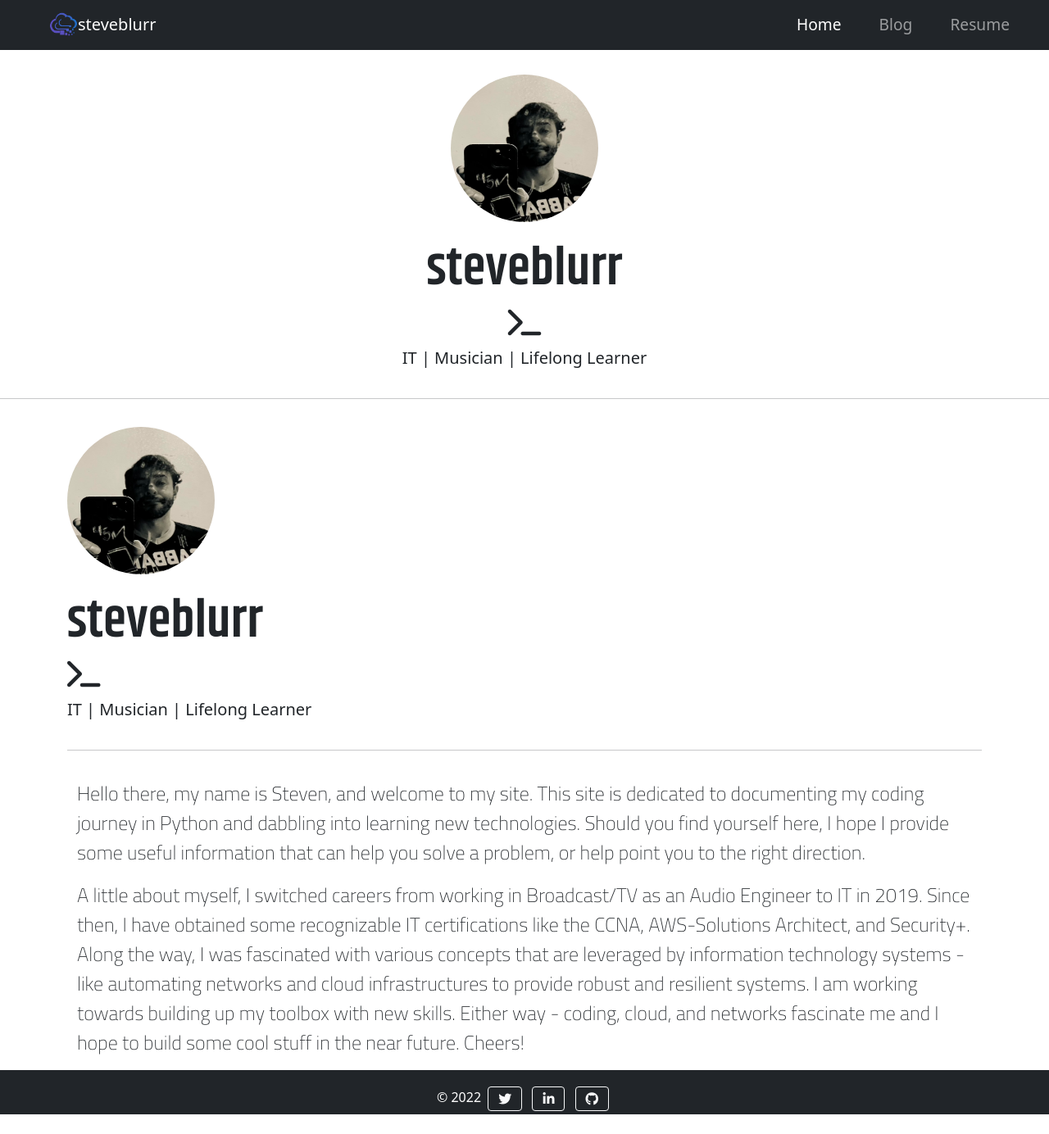
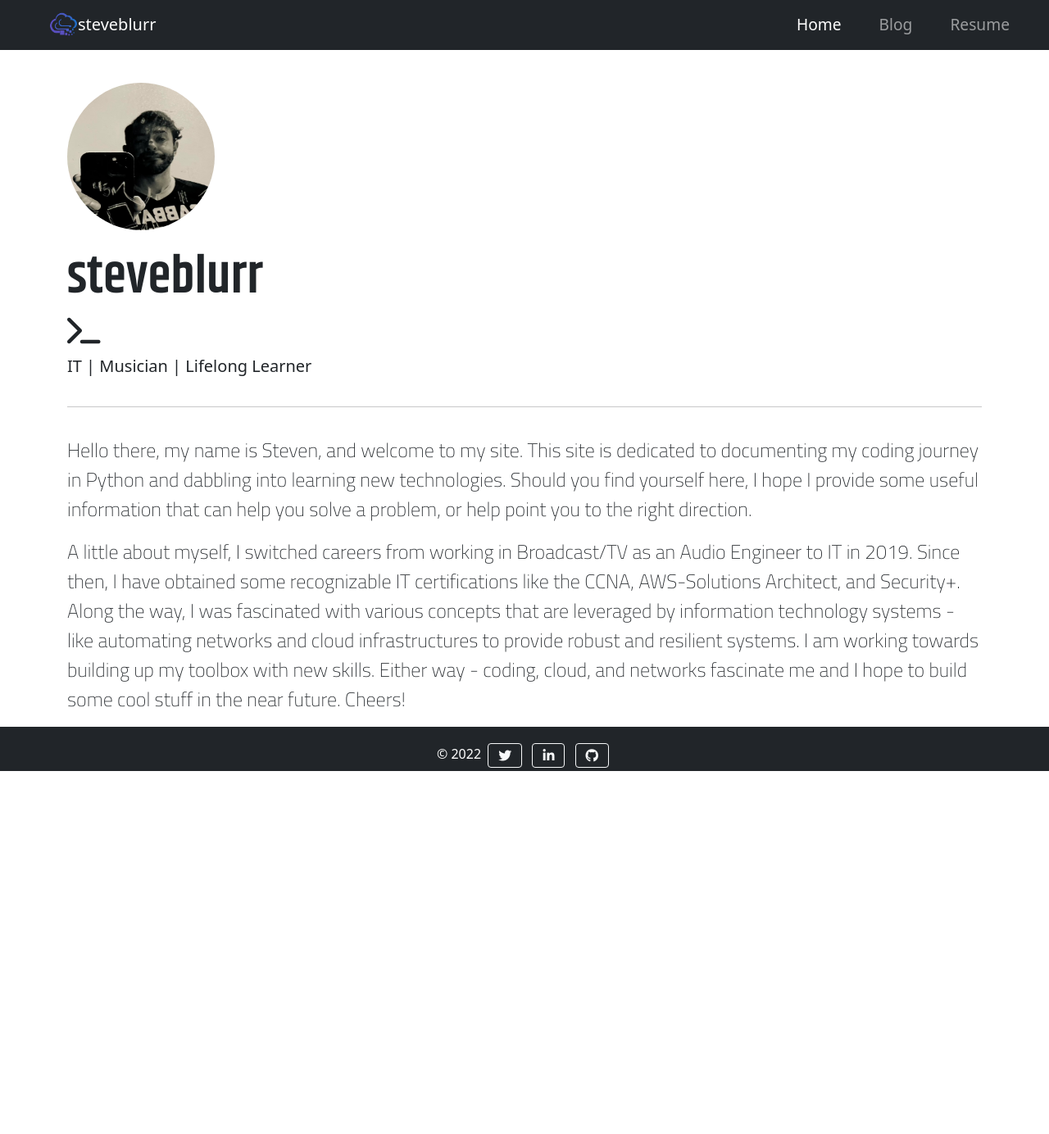
Before and after one commit to steveblurr/spazztictreeprotocol.com, a Jekyll site: the page built from index.markdown, in a window 1280 px wide. Shown: the whole page at 82% size. Built offline with Jekyll 4.4.1, drawn with Linux system fonts in a browser that asks for light colours; nearby versions of some CDN libraries; some web fonts are replaced.

Commit message:
okay, now?

```diff
--- a/index.markdown
+++ b/index.markdown
@@ -10,23 +10,18 @@ permalink: /
 
 
 <div class="main-div jumbotron">
-      <img class="index-image" src="images/steve-bio-pic.png">
-      <h1 class="index-name display-3">steveblurr</h1> <i class='fas fa-terminal' style='font-size:36px'></i>
-      <p class="index-title lead">IT | Musician | Lifelong Learner</p>
-      <hr class="index-hr my-4">
 
       <div class="intro-div container-md container-sm">
-<img class="index-image" src="images/steve-bio-pic.png">
-<h1 class="index-name display-3">steveblurr</h1> <i class='fas fa-terminal' style='font-size:36px'></i>
-<p class="index-title lead">IT | Musician | Lifelong Learner</p>
-<hr class="index-hr my-4">
+            <img class="index-image" src="images/steve-bio-pic.png">
+            <h1 class="index-name display-3">steveblurr</h1> <i class='fas fa-terminal' style='font-size:36px'></i>
+            <p class="index-title lead">IT | Musician | Lifelong Learner</p>
+            <hr class="index-hr my-4">
+      </div>
+      <div class="intro-div container-md container-sm">
 
-<div class="intro-div container-md container-sm">
-
-        <p class="index-intro"> Hello there, my name is Steven, and welcome to my site. This site is dedicated to documenting my coding journey in Python and dabbling into learning new technologies. Should you find yourself here, I hope I provide some useful information that can help you solve a problem, or help point you to the right direction.</p>
-        <p class="index-intro">A little about myself, I switched careers from working in Broadcast/TV as an Audio Engineer to IT in 2019. Since then, I have obtained some recognizable IT certifications like the CCNA, AWS-Solutions Architect, and Security+. Along the way, I was fascinated with various concepts that are leveraged by information technology systems - like automating networks and cloud infrastructures to provide robust and resilient systems. I am working towards building up my toolbox with new skills. Either way - coding, cloud, and networks fascinate me and I hope to build some cool stuff in the near future. Cheers! </p>
+              <p class="index-intro"> Hello there, my name is Steven, and welcome to my site. This site is dedicated to documenting my coding journey in Python and dabbling into learning new technologies. Should you find yourself here, I hope I provide some useful information that can help you solve a problem, or help point you to the right direction.</p>
+              <p class="index-intro">A little about myself, I switched careers from working in Broadcast/TV as an Audio Engineer to IT in 2019. Since then, I have obtained some recognizable IT certifications like the CCNA, AWS-Solutions Architect, and Security+. Along the way, I was fascinated with various concepts that are leveraged by information technology systems - like automating networks and cloud infrastructures to provide robust and resilient systems. I am working towards building up my toolbox with new skills. Either way - coding, cloud, and networks fascinate me and I hope to build some cool stuff in the near future. Cheers! </p>
       </div>
 
- </div>
 
 </div>
```
